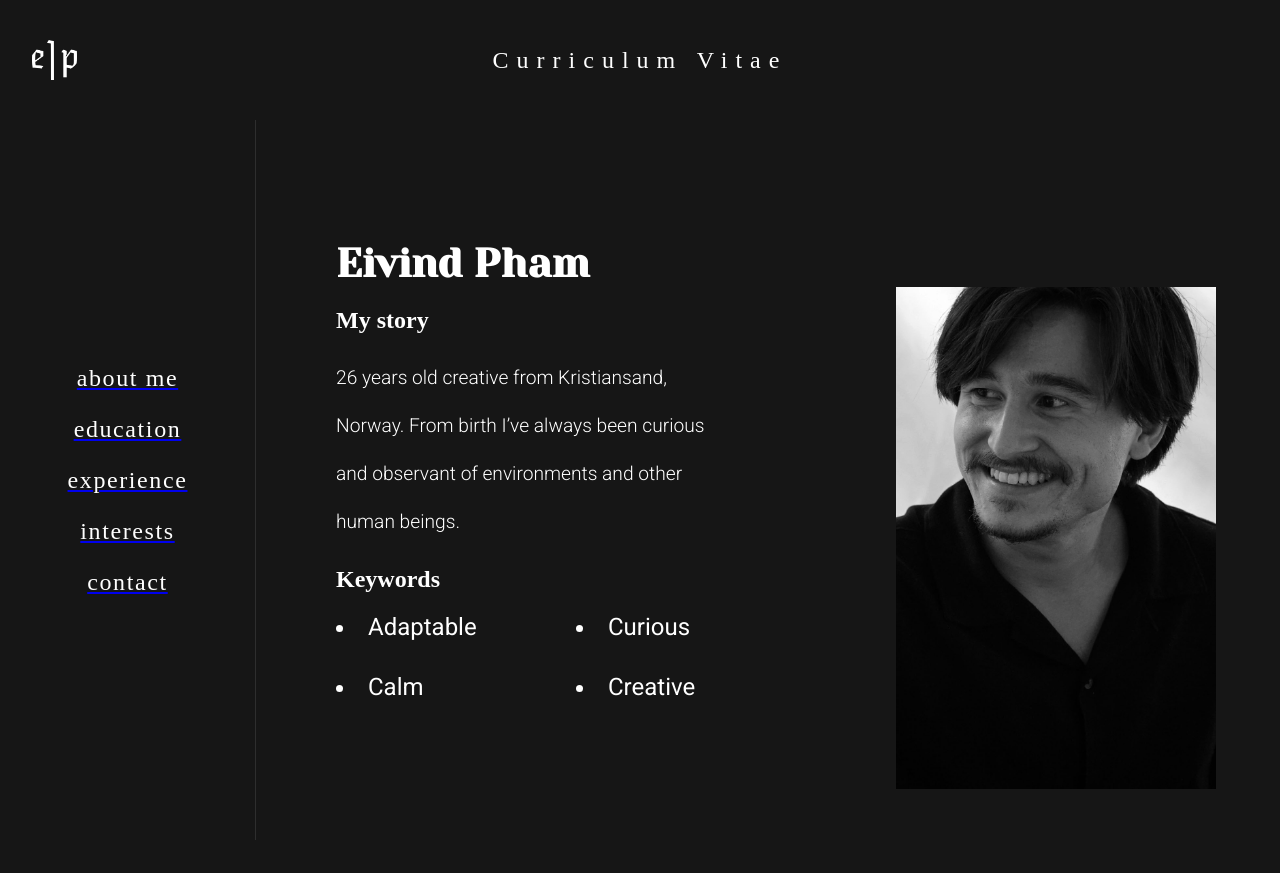
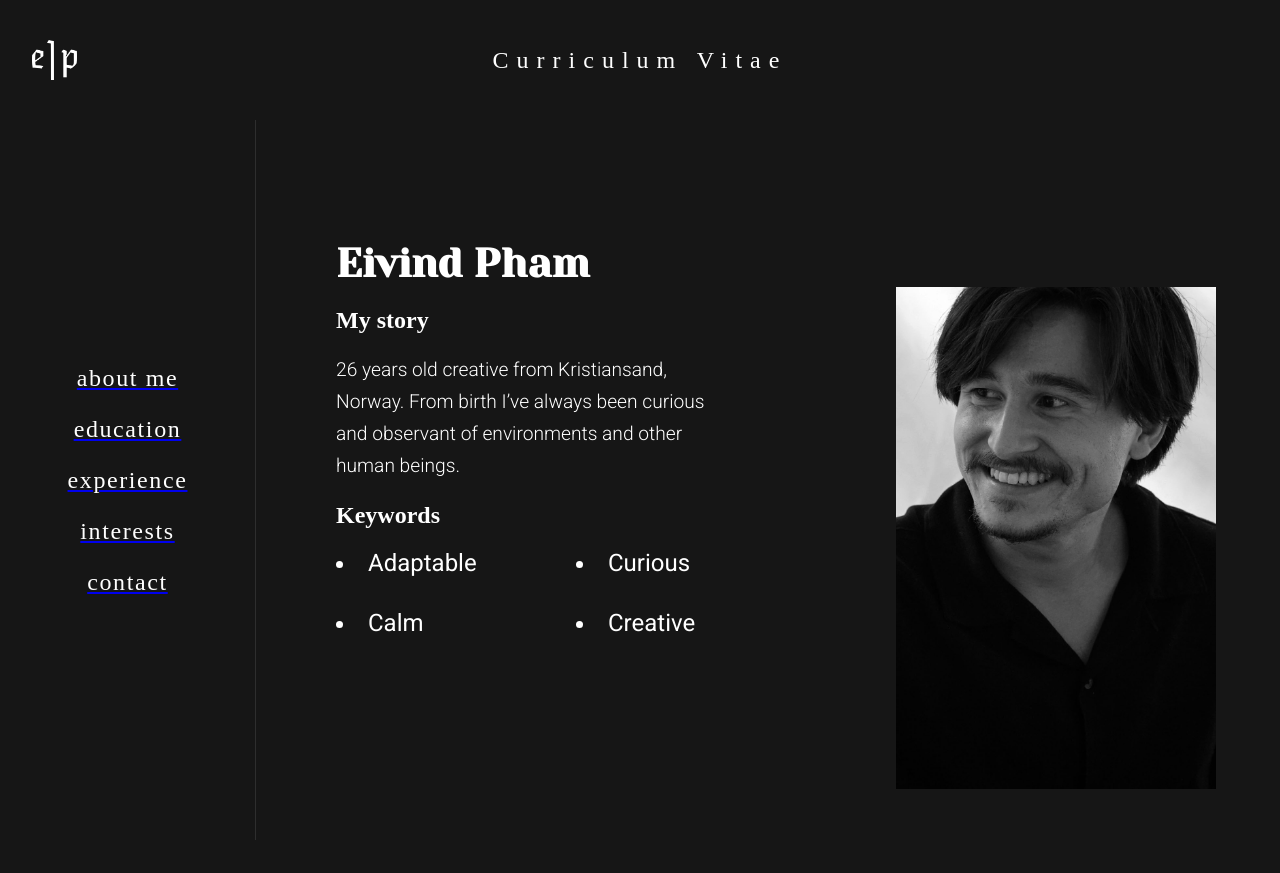
Before and after one commit to Phamern/t16_digital_cv, a Svelte app: page / in a window 1280 px wide. Built offline with nearby package versions, Linux system fonts and the light colour scheme; the HTML template or start-up script is replaced by a standard one; a web font is replaced by a local one.

Commit message:
Added more content, testing on mobile

```diff
--- a/src/components/Details.svelte
+++ b/src/components/Details.svelte
@@ -64,13 +64,18 @@ const handleClick = () => {
     margin-bottom: 3rem;
   }
 
-  .list p, li {
+  .list li {
     font-family: 'Roboto', sans-serif;
     font-weight: 100;
     font-size: 1rem;
     padding-top: 1rem;
   }
 
+  .list p {
+    line-height: 1.5rem;
+    padding-top: 1rem;
+  }
+
 
 
  </style>
--- a/src/components/Education.svelte
+++ b/src/components/Education.svelte
@@ -9,7 +9,7 @@
   <h1 class="title title-education">Education</h1>
   <section class="info-groups">
     {#each data.educationHistory as education, i}
-        <div class="interaction-design">
+        <div>
           <h2 class="degree">{education.field}</h2>
           <div class="grade-info">
             <p class="year">{education.year}</p>
--- a/src/components/Eivind.svelte
+++ b/src/components/Eivind.svelte
@@ -55,8 +55,7 @@
   .intro-text p {
     width: 400px;
     font-size: 1.2rem;
-    font: 100;
-    line-height: 3rem;
+    line-height: 2rem;
   }
 
   .keywords-item {
--- a/src/data/data.js
+++ b/src/data/data.js
@@ -25,6 +25,7 @@ export const data = {
         d:'Design process and methods',
         e:'Analog printing',
         f:'Typography',
+        description: "A two year degree with a practial approach to teaching. The study focused on the whole design process from ideation to different design products. We worked a lot with concept development, typography, visual identities and analog printing. "
       }]
     },
     {
@@ -38,6 +39,7 @@ export const data = {
         d: 'Yearbook',
         e: 'Trips to Berlin and New York',
         f: 'Social relations',
+        description: "A year living at the school and getting an introduction to graphic design and street art. The school focused alot on social connection, experiences and a light approach to the field.",
       }]
     }
   ],
```
